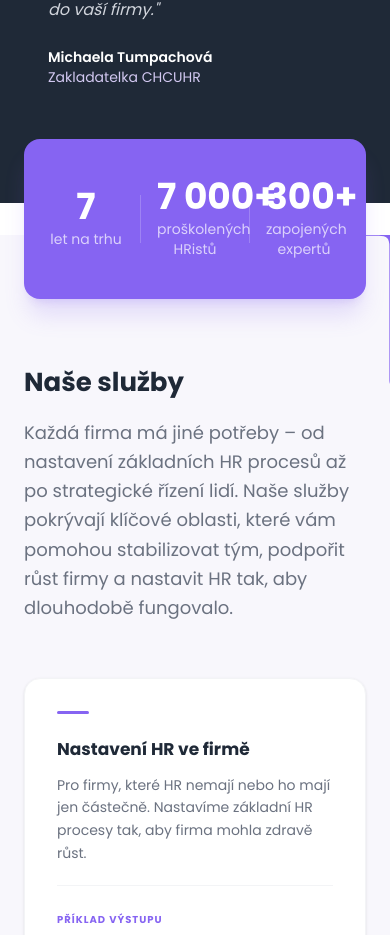
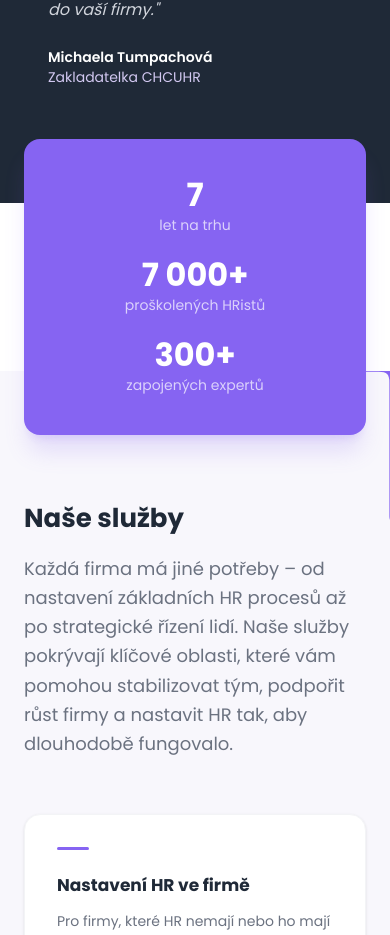
Before and after one commit to michaela-afk/chcuhrweb, a Next.js app in the folder web/: page / in a window 390 px wide. Shown: the part 3116-4051 px from the top of the page. Built offline with nearby package versions, Linux system fonts and the light colour scheme.

Commit message:
fix stats row mobile layout: stack vertically, hide separators
Co-Authored-By: Claude Sonnet 4.6 <noreply@anthropic.com>

```diff
--- a/web/components/StatsRow.tsx
+++ b/web/components/StatsRow.tsx
@@ -50,19 +50,19 @@ function StatItem({ target, suffix, label, active, delay, isLast, isStatic }: {
   const value = useCounter(target, isStatic ? false : active, 1500, delay);
 
   return (
-    <div className="contents">
+    <>
       <div
         style={{ transitionDelay: `${delay}ms` }}
         className={`text-center flex-1 min-w-0 transition-all duration-700 ease-out
           ${active ? "opacity-100 translate-y-0" : "opacity-0 -translate-y-8"}`}
       >
-        <div className="text-[36px] sm:text-[50px] font-bold text-white leading-none mb-1">
+        <div className="text-[32px] sm:text-[50px] font-bold text-white leading-none mb-1">
           {isStatic ? `${target}${suffix}` : `${formatNumber(value, target)}${suffix}`}
         </div>
         <div className="text-white/70 text-sm">{label}</div>
       </div>
-      {!isLast && <div className="w-px h-12 bg-white/20 mx-4 shrink-0" />}
-    </div>
+      {!isLast && <div className="hidden sm:block w-px h-12 bg-white/20 mx-4 shrink-0" />}
+    </>
   );
 }
 
@@ -85,7 +85,7 @@ export default function StatsRow() {
   }, []);
 
   return (
-    <div ref={ref} className="max-w-6xl mx-auto bg-[#8664F2] rounded-2xl px-6 py-10 flex flex-wrap sm:flex-nowrap items-center justify-between gap-y-8 shadow-xl shadow-[#8664F2]/20">
+    <div ref={ref} className="max-w-6xl mx-auto bg-[#8664F2] rounded-2xl px-6 py-10 flex flex-col sm:flex-row items-center justify-between gap-6 sm:gap-0 shadow-xl shadow-[#8664F2]/20">
       {stats.map((stat, i) => (
         <StatItem
           key={stat.label}
```
